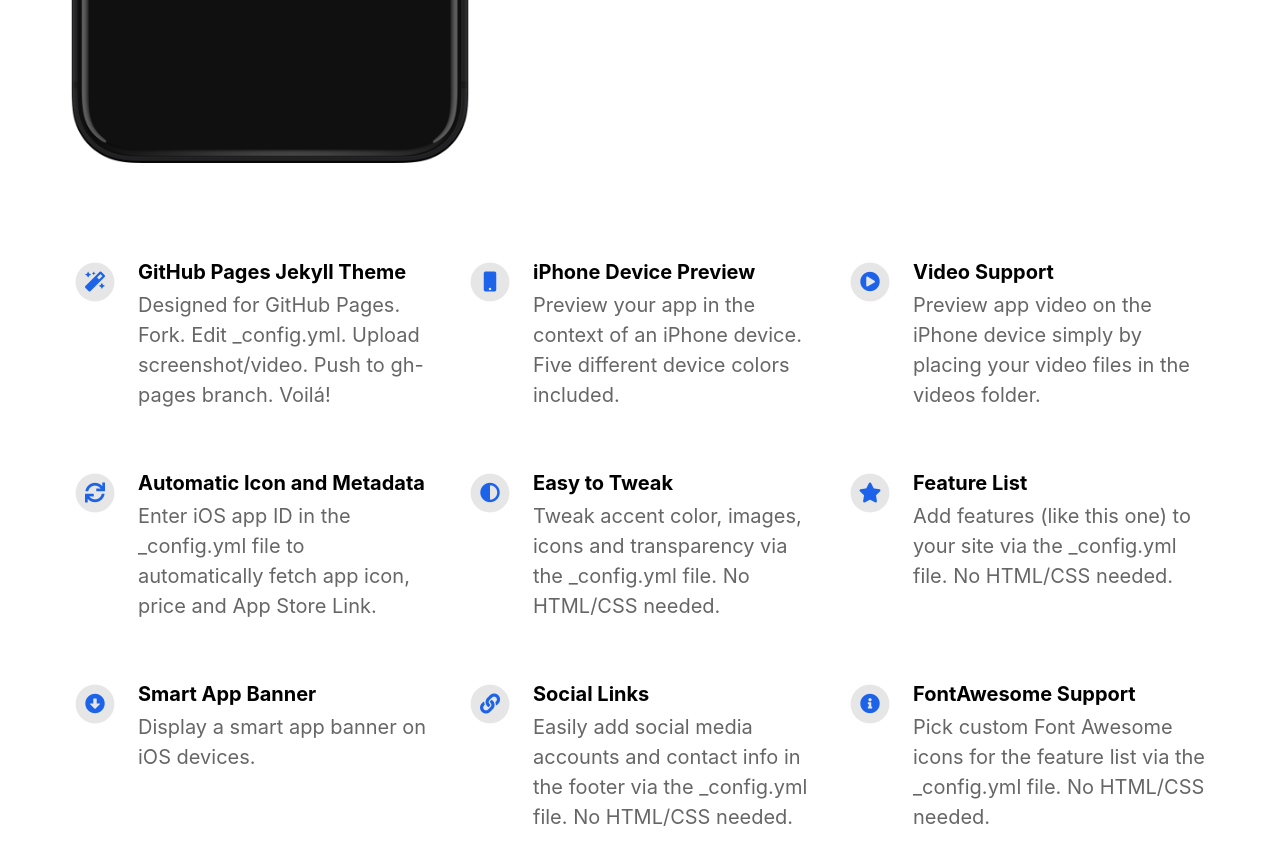
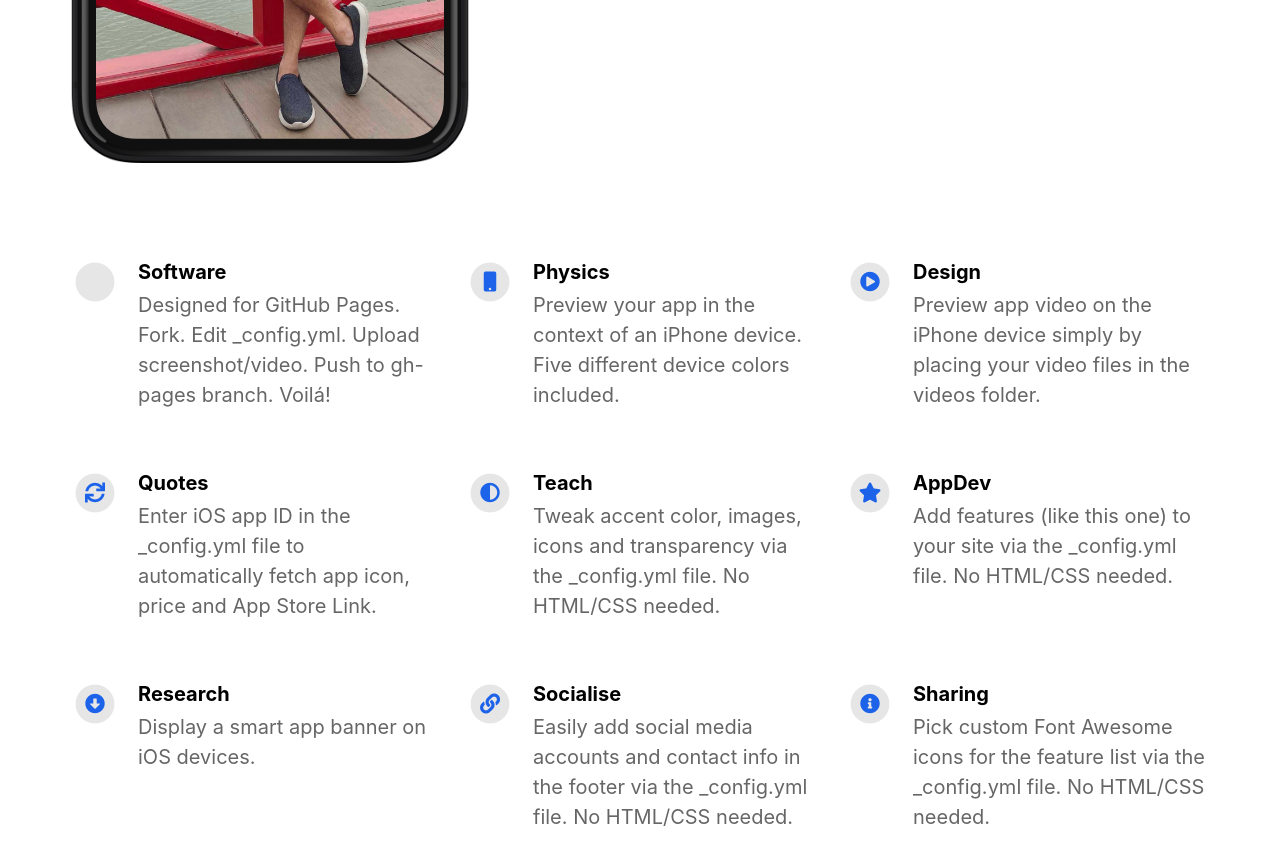
Before and after one commit to rohimsh/rohimsh.github.io, a Jekyll site: the page built from index.html, in a window 1280 px wide and 900 px high, scrolled down 822 px. Shown: the top 865 px of the window. Built offline with Jekyll 4.4.1, drawn with Linux system fonts in a browser that asks for light colours; nearby versions of some CDN libraries.

Commit message:
Updated image and titles

```diff
--- a/_config.yml
+++ b/_config.yml
@@ -22,39 +22,39 @@ profile_description                           : Welcome to my page! This is the
 # Feature List                            Edit, add or remove features to be presented.
 features                                  :
 
-  - title                                 : GitHub Pages Jekyll Theme
+  - title                                 : Software
     description                           : Designed for GitHub Pages. Fork. Edit _config.yml. Upload screenshot/video. Push to gh-pages branch. Voilá!
-    fontawesome_icon_name                 : magic
+    fontawesome_icon_name                 : wand-magic-sparkles
 
-  - title                                 : iPhone Device Preview
+  - title                                 : Physics
     description                           : Preview your app in the context of an iPhone device. Five different device colors included.
     fontawesome_icon_name                 : mobile
 
-  - title                                 : Video Support
+  - title                                 : Design
     description                           : Preview app video on the iPhone device simply by placing your video files in the videos folder.
     fontawesome_icon_name                 : play-circle
 
-  - title                                 : Automatic Icon and Metadata
+  - title                                 : Quotes
     description                           : Enter iOS app ID in the _config.yml file to automatically fetch app icon, price and App Store Link.
     fontawesome_icon_name                 : sync
 
-  - title                                 : Easy to Tweak
+  - title                                 : Teach
     description                           : Tweak accent color, images, icons and transparency via the _config.yml file. No HTML/CSS needed.
     fontawesome_icon_name                 : adjust
 
-  - title                                 : Feature List
+  - title                                 : AppDev
     description                           : Add features (like this one) to your site via the _config.yml file. No HTML/CSS needed.
     fontawesome_icon_name                 : star
 
-  - title                                 : Smart App Banner
+  - title                                 : Research
     description                           : Display a smart app banner on iOS devices.
     fontawesome_icon_name                 : arrow-alt-circle-down
 
-  - title                                 : Social Links
+  - title                                 : Socialise
     description                           : Easily add social media accounts and contact info in the footer via the _config.yml file. No HTML/CSS needed.
     fontawesome_icon_name                 : link
 
-  - title                                 : FontAwesome Support
+  - title                                 : Sharing
     description                           : Pick custom Font Awesome icons for the feature list via the _config.yml file. No HTML/CSS needed.
     fontawesome_icon_name                 : info-circle
 
```
Also changed, not shown: assets/screenshot/profile_1.jpg.
